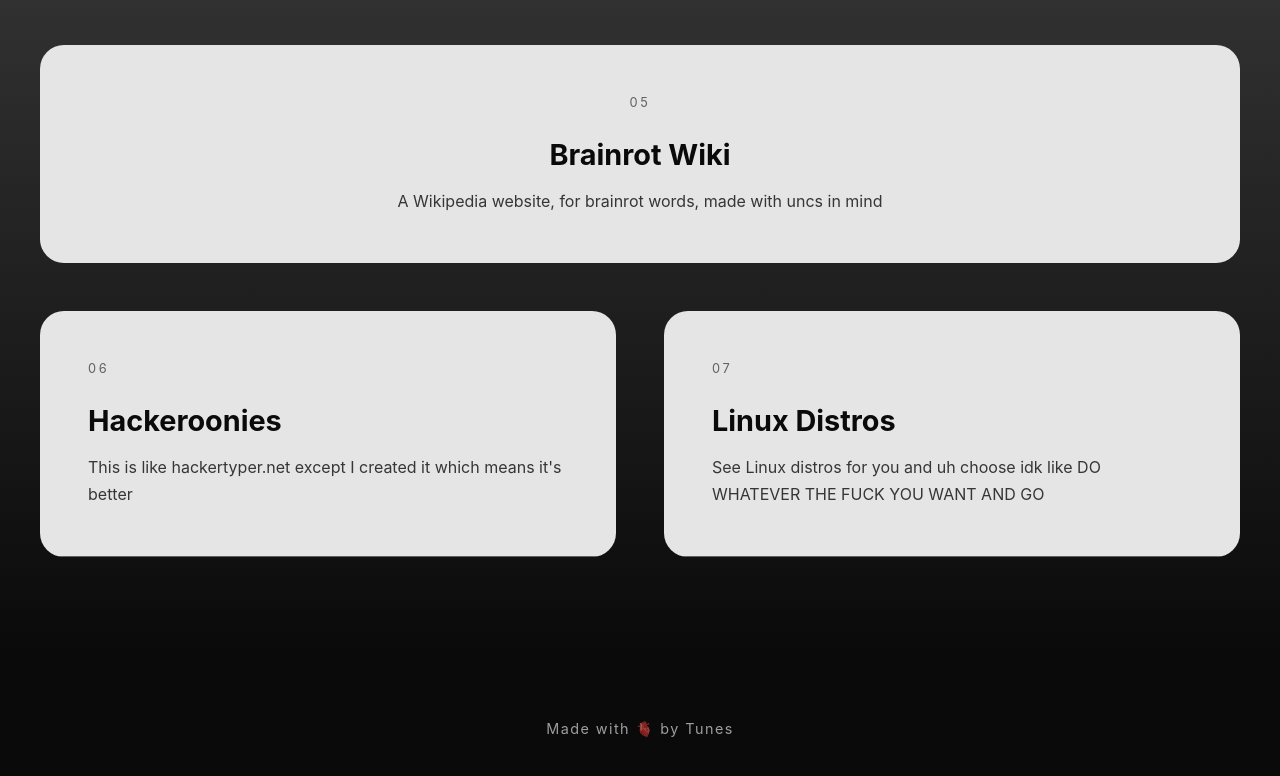
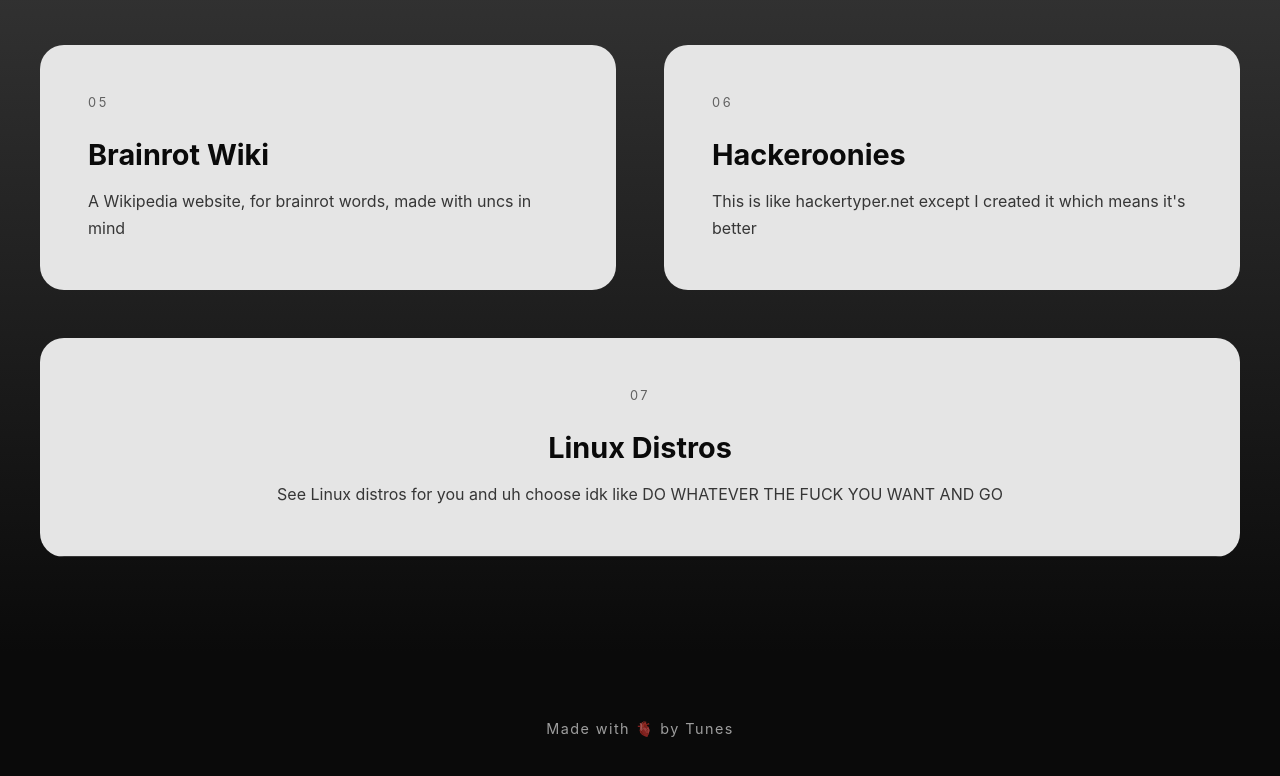
Before and after one commit to Loolybooly/igor, a plain HTML site: page index.html in a window 1280 px wide. Shown: the part 3566-4342 px from the top of the page. Drawn offline with Linux system fonts and the light colour scheme.

Commit message:
Forgot to change the width after adding my new website so I just made it auto so I don't forget UGHHHHHHHHHHHHHH another commit in the same minute ig

```diff
--- a/style.css
+++ b/style.css
@@ -321,7 +321,7 @@ body {
     color: #ffffff;
 }
 
-.projects-grid .project-card:nth-child(5) {
+.projects-grid .project-card:last-child {
     grid-column: span 2;
     text-align: center;
 }
```
